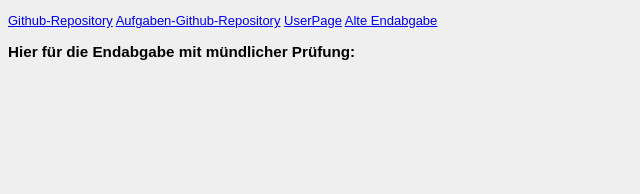
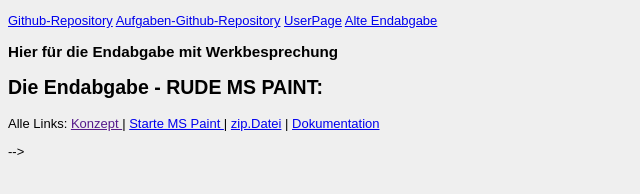
Before and after one commit to ivenios/EIA2boaeyman, a plain HTML site: page Steckbrief/steckbrief.htm in a window 1280 px wide. Shown: the whole page, without its empty margins (0-640 px from the left). Drawn offline with Linux system fonts and the light colour scheme.

Commit message:
Erste Links in den Steckbrief gesetzt

```diff
--- a/Steckbrief/steckbrief.htm
+++ b/Steckbrief/steckbrief.htm
@@ -27,11 +27,13 @@
 		<a href="https://ivenios.github.io/EIA2/00_Endabgabe/Programm/" target="_blank" rel="noopener">Alte Endabgabe</a>
 	</p>
 
-	<h3>Hier für die Endabgabe mit mündlicher Prüfung: </h3>
-<!--<p>Aufgabe 12; 23.Juni 2019 - Zusammenarbeit mir Herrn Michel Orlik
-		<a href="https://ivenios.github.io/EIA2/Aufgabe_12/Konzept/Konzept Aufgabe 12 .pdf" target="_blank"
-			rel="noopener">Konzept </a> | <a href="https://ivenios.github.io/EIA2/Aufgabe_12/IOS Animation/index.html" target="_blank"
-			rel="noopener">  Da passiert was !!!!!!!!1!!11!</a>
+	<h3>Hier für die Endabgabe mit Werkbesprechung</h3>
+
+	<h2>Die Endabgabe - RUDE MS PAINT:</h2>
+<!	<p>Alle Links:
+		<a href="" target="_blank"
+			rel="noopener">Konzept </a> | <a href="https://ivenios.github.io/EIA2/01_Endabgabe_v2/index.html?" target="_blank"
+			rel="noopener"> Starte MS Paint </a> | <a href="http://" target="_blank" rel="noopener">zip.Datei</a> | <a href="http://" target="_blank" rel="noopener">Dokumentation</a>
 
 
 	</p>-->
```
